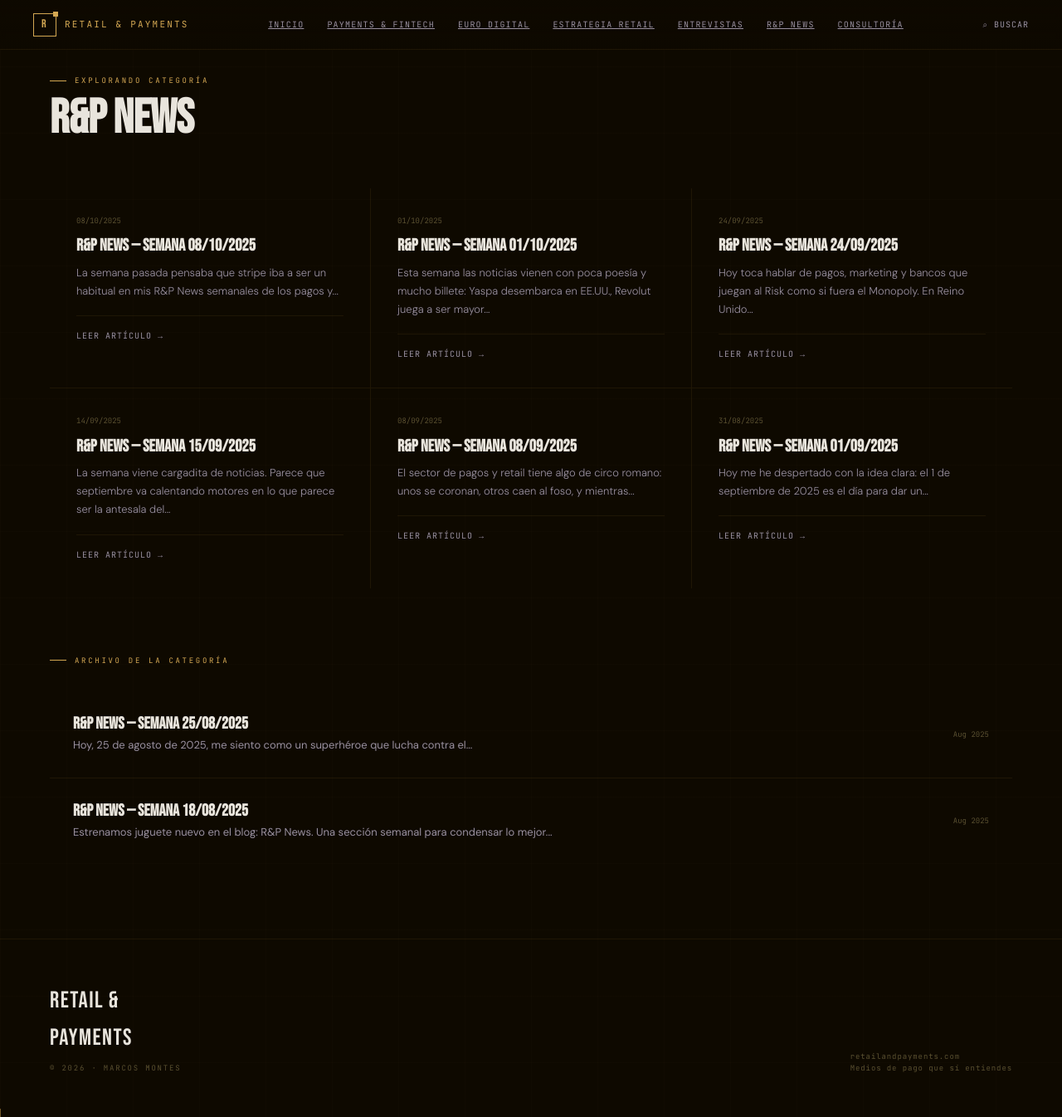
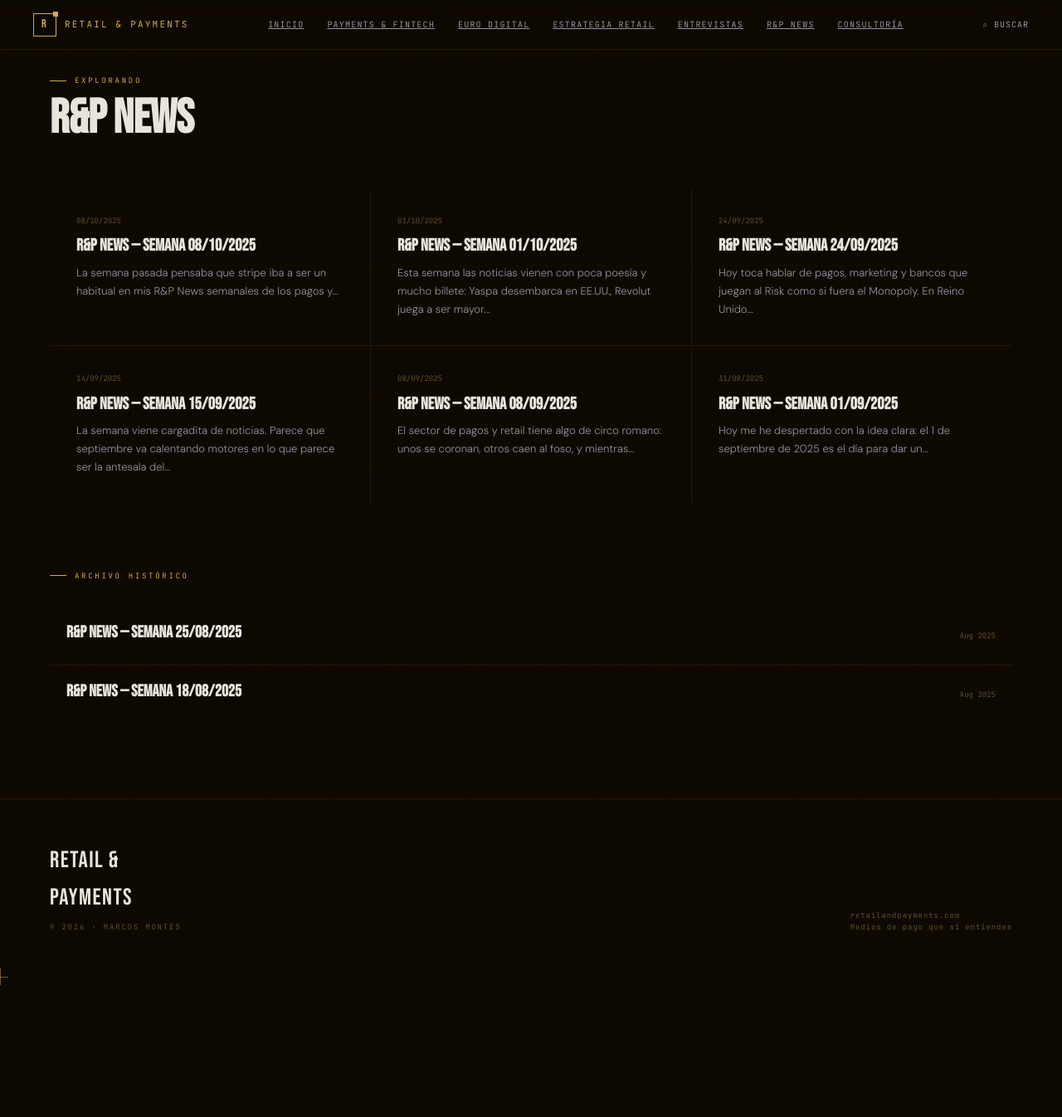
Before and after one commit to marcmonf/retailandpayments, a Jekyll site: the page built from categoria/rp-news.html, in a window 1280 px wide and 1346 px high. Shown: the whole window at 83% size. Built offline with Jekyll 4.4.1, drawn with Linux system fonts in a browser that asks for light colours.

Commit message:
Update category.html

```diff
--- a/_layouts/category.html
+++ b/_layouts/category.html
@@ -4,40 +4,45 @@
 <section class="blog-section">
   <div class="section-header">
     <div>
-      <div class="section-label">Explorando categoría</div>
+      <div class="section-label">Explorando</div>
       <h2 class="section-title">{{ page.title }}</h2>
     </div>
   </div>
 
-  <!-- BLOQUE 1: Los 6 últimos artículos (Cards) -->
+  <!-- CREAMOS LA LISTA FILTRADA -->
+  {% assign category_posts = site.posts | where_exp: "post", "post.categories contains page.category_name" %}
+
+  {% if category_posts.size > 0 %}
+    <!-- BLOQUE 1: Los 6 últimos -->
     <div class="articles-grid">
-    {% for post in site.categories[page.category_name] limit:6 %}
+      {% for post in category_posts limit:6 %}
         <article class="art-card-grid" onclick="window.location='{{ post.url | relative_url }}'">
           <div class="art-meta">
             <span class="art-date">{{ post.date | date: "%d/%m/%Y" }}</span>
           </div>
           <h3 class="art-title-grid">{{ post.title }}</h3>
           <p class="art-excerpt">{{ post.content | strip_html | truncatewords: 20 }}</p>
-        <div class="art-footer">
-          <span class="art-read-link">Leer artículo →</span>
-        </div>
         </article>
       {% endfor %}
     </div>
 
-  <!-- BLOQUE 2: El resto de artículos (Lista con descripción breve) -->
+    <!-- BLOQUE 2: El resto -->
+    {% if category_posts.size > 6 %}
       <div style="margin-top: 80px;">
-    <div class="section-label">Archivo de la categoría</div>
+        <div class="section-label">Archivo histórico</div>
         <div style="display: flex; flex-direction: column; gap: 1px; background: var(--border); margin-top: 30px;">
-      {% for post in site.categories[page.category_name] offset:6 %}
-        <div class="news-card" onclick="window.location='{{ post.url | relative_url }}'" style="display: flex; justify-content: space-between; align-items: center;">
-          <div>
-            <h4 class="news-card-title" style="margin-bottom: 5px;">{{ post.title }}</h4>
-            <p style="font-size: 13px; color: var(--text-muted);">{{ post.description | default: post.excerpt | strip_html | truncatewords: 15 }}</p>
-          </div>
+          {% for post in category_posts offset:6 %}
+            <div class="news-card" onclick="window.location='{{ post.url | relative_url }}'" style="display: flex; justify-content: space-between; align-items: center; padding: 20px; cursor: pointer;">
+              <h4 class="news-card-title">{{ post.title }}</h4>
               <span class="news-card-date">{{ post.date | date: "%b %Y" }}</span>
             </div>
           {% endfor %}
         </div>
       </div>
+    {% endif %}
+  {% else %}
+    <p style="color: var(--text-dim); text-align: center; padding: 100px 0;">
+      Aún no hay artículos publicados en esta categoría.
+    </p>
+  {% endif %}
 </section>
```
Lines whose indentation alone changed are shown as unchanged.
